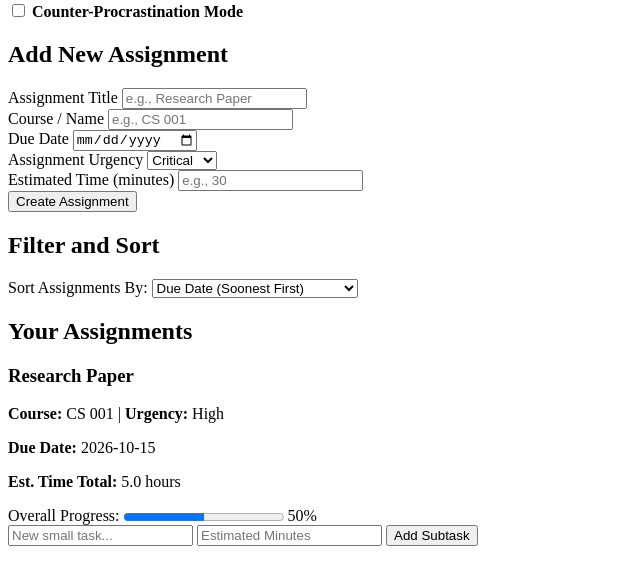
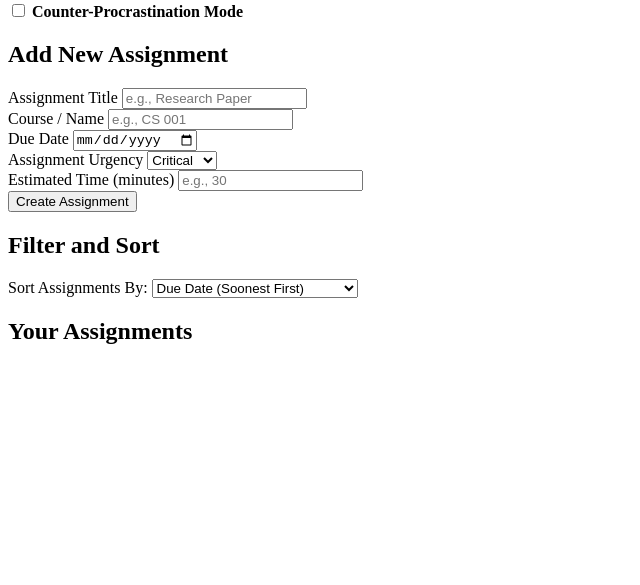
Before and after one commit to rylieloughran/assignment-tracker, a plain HTML site: page index.html in a window 1280 px wide. Shown: the part 79-664 px from the top of the page, without its empty margins (0-640 px from the left). Drawn offline with Linux system fonts and the light colour scheme.

Commit message:
got rid of placeholder assignment cards in index.html;

```diff
--- a/index.html
+++ b/index.html
@@ -8,7 +8,7 @@
     <body>
         <header>
             <h1> Assignment Tracker </h1>
-            <div id="procrastination banner">
+            <div id="procrastination-banner">
                 <label for="procrastination-toggle">
                     <input type="checkbox" id="procrastination-toggle">
                     <strong>Counter-Procrastination Mode</strong>
@@ -70,31 +70,10 @@
             <section>
                 <h2>Your Assignments</h2>
                 <div id="assignments-container">
-                    <article class = "assignment-card">
-                        <header>
-                            <h3>Research Paper</h3>
-                            <p><strong>Course:</strong> CS 001 | <strong>Urgency:</strong> High</p>
-                            <p><strong>Due Date:</strong> <span class="due-date-display">2026-10-15</span></p>
-                            <p><strong>Est. Time Total:</strong> 5.0 hours</p>
-                        </header>
 
-                        <!-- Progress Bar -->
-                        <div>
-                            <label for="progress-1">Overall Progress:</label>
-                            <progress id="progress-1" value="2" max="4"></progress>
-                            <span>50%</span>
-                        </div>
-
-                        <div>
-                            <form class="add-subtask-form">
-                            <input type="text" placeholder="New small task..." required>
-                            <input type="number" placeholder="Estimated Minutes" min="5" step="5">
-                            <button type="submit">Add Subtask</button>
-                            </form>
-                        </div>
-                    </article>
                 </div>
             </section>
         </main>
+        <script src="app.js"></script>
     </body>
 </html>
```
